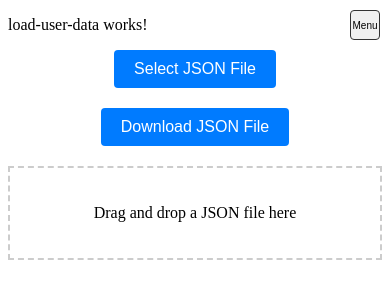
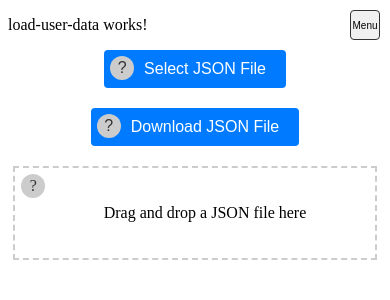
Before and after one commit to cmlykke/memolibre, an Angular app: page /load-user-data in a window 390 px wide. Shown: the top 300 px of the page. Built offline with nearby package versions, Linux system fonts and the light colour scheme.

Commit message:
2025-02-25_1357 added tooltips to buttons and textareas

```diff
--- a/src/app/app.component.css
+++ b/src/app/app.component.css
@@ -2,23 +2,21 @@
   list-style: none;
   padding: 0;
   margin: 0;
-  display: none; /* Default: Hidden */
+  display: none;
   flex-direction: column;
   background: #f9f9f9;
   border: 1px solid #ccc;
   position: absolute;
-  top: 40px; /* Position dropdown relative to the burger button */
+  top: 40px;
   right: 10px;
+  z-index: 1000; /* Ensures the menu stays on top */
 }
-
 .menu.open {
-  display: flex; /* Show the menu when the 'open' class is added */
+  display: flex;
 }
-
 .menu li {
   margin: 0;
 }
-
 .menu li a {
   display: block;
   text-decoration: none;
@@ -26,37 +24,31 @@
   color: #333;
   transition: background 0.2s;
 }
-
 .menu li a:hover {
   background: #ddd;
 }
-
 .burger-menu {
-  overflow: hidden; /* Ensures content stays within button dimensions */
-  width: 30px; /* Button width */
-  height: 30px; /* Button height */
-  font-size: 10px; /* Adjusts text size to fit */
-  line-height: 30px; /* Vertically centers the text */
-  text-align: center; /* Horizontally centers the text */
-  padding: 0; /* Prevents padding from affecting layout */
-  border: 1px solid #333; /* Adds a border to the button */
-  background-color: #f0f0f0; /* Sets the button background color */
-  color: #000; /* Sets the text color */
-  cursor: pointer; /* Adds a pointer cursor for better UX */
-  border-radius: 4px; /* Optional: Adds rounded corners */
+  overflow: hidden;
+  width: 30px;
+  height: 30px;
+  font-size: 10px;
+  line-height: 30px;
+  text-align: center;
+  padding: 0;
+  border: 1px solid #333;
+  background-color: #f0f0f0;
+  color: #000;
+  cursor: pointer;
+  border-radius: 4px;
   position: absolute;
-  top: 10px; /* Adjust as needed to fine-tune the vertical position */
-  right: 10px; /* Adjust as needed to fine-tune the horizontal position */
-
+  top: 10px;
+  right: 10px;
 }
-
-
 .burger-menu img {
-  display: block; /* Ensures the image is visible */
-  width: 50px; /* Update as appropriate for your icon size */
+  display: block;
+  width: 50px;
   height: 50px;
 }
-
 .burger-menu:focus {
   outline: none;
 }
--- a/src/app/create-deck-component/create-deck-component.component.css
+++ b/src/app/create-deck-component/create-deck-component.component.css
@@ -1,36 +1,21 @@
-.create-deck-container {
-  display: flex;
-  justify-content: center;
-  margin-bottom: 10px;
+/* Container for buttons and inputs */
+.create-deck-container,
+.input-container,
+.text-field-container {
+  margin-bottom: 20px;
+  text-align: center; /* Center all child elements */
 }
 
-.create-deck-button {
-  padding: 10px 16px;
-  font-size: 16px;
-  background-color: #007bff;
-  color: #ffffff;
-  border: none;
-  border-radius: 4px;
-  cursor: pointer;
-  transition: background-color 0.3s ease;
+/* Specific textarea adjustments */
+.create-deck-input {
+  width: 60vw; /* 80% of viewport width */
+  height: 150px; /* Fixed height for consistency */
+  resize: both; /* Allow user resizing */
 }
 
-.create-deck-button:hover {
-  background-color: #0056b3;
+/* Mobile adjustments */
+@media (max-width: 768px) {
+  .create-deck-input {
+    width: 60vw; /* 90% of viewport width on mobile */
+  }
 }
-
-.text-field-container {
-  display: flex;
-  justify-content: center;
-  margin-top: 10px;
-}
-
-.create-deck-input {
-  width: 50%; /* Text field width */
-  height: 50%;
-  padding: 10px;
-  font-size: 16px;
-  border: 1px solid #ccc;
-  border-radius: 4px;
-  box-sizing: border-box;
-}
--- a/src/app/create-deck-component/create-deck-component.component.ts
+++ b/src/app/create-deck-component/create-deck-component.component.ts
@@ -5,10 +5,11 @@ import { CommonModule } from '@angular/common';
 import {FlashCardDeckUpdate} from '../businesslogic/services/flash-card-deck-state-management/flash-card-deck-update';
 import {FlashCardDeck} from '../businesslogic/models/flashcarddeck'; // Import CommonModule for Angular directives
 import {Result} from '../angular/utils/types';
+import { TooltipDirective } from '../tooltip.directive';
 
 @Component({
   selector: 'app-create-deck-component',
-  imports: [CommonModule, FormsModule],
+  imports: [CommonModule, FormsModule, TooltipDirective],
   templateUrl: './create-deck-component.component.html',
   styleUrl: './create-deck-component.component.css',
   standalone: true,
--- a/src/app/load-user-data/load-user-data.component.css
+++ b/src/app/load-user-data/load-user-data.component.css
@@ -5,6 +5,9 @@
   text-align: center;
   cursor: pointer;
   transition: border 0.3s, background-color 0.3s;
+  width: 50%; /* Set width to 50% of the parent container */
+  margin: 0 auto; /* Center the drag-and-drop zone */
+  position: relative; /* For positioning child elements if needed */
 }
 
 .drag-drop-zone:hover {
@@ -17,24 +20,15 @@
   background-color: #e6f7ff;
 }
 
-/* File selection button styles */
+/* File selection container */
 .file-select-container {
   margin-bottom: 20px;
   text-align: center;
 }
 
+/* Override button padding */
 .file-select-button {
-  padding: 10px 20px;
-  background-color: #007bff;
-  color: white;
-  border: none;
-  cursor: pointer;
-  font-size: 16px;
-  border-radius: 4px;
-}
-
-.file-select-button:hover {
-  background-color: #0056b3;
+  padding: 10px 20px 10px 40px;
 }
 
 .file-select-button:active {
@@ -42,7 +36,15 @@
   box-shadow: 0 2px 4px rgba(0, 0, 0, 0.2) inset;
 }
 
-/* Hidden input to be triggered programmatically */
+/* Hidden input */
 .hidden-input {
   display: none;
 }
+
+/* Mobile adjustments */
+@media (max-width: 768px) {
+  .drag-drop-zone {
+    width: 80%; /* Wider on mobile for usability */
+    padding-left: 40px; /* Matches global button adjustment */
+  }
+}
--- a/src/app/load-user-data/load-user-data.component.html
+++ b/src/app/load-user-data/load-user-data.component.html
@@ -1,10 +1,14 @@
+<!-- src/app/load-user-data/load-user-data.component.html -->
 <p>load-user-data works!</p>
 
 <!-- Button to select a JSON file -->
 <div class="file-select-container">
+  <div class="button-wrapper">
     <button class="file-select-button" (click)="fileInput.click()">
       Select JSON File
+      <span class="tooltip-icon" appTooltip tooltipMessage="Click to choose a JSON file from your device">?</span>
     </button>
+  </div>
   <input
     #fileInput
     type="file"
@@ -14,21 +18,31 @@
   />
 </div>
 
-
+<!-- Button to download JSON file -->
 <div class="file-select-container">
+  <div class="button-wrapper">
     <button class="file-select-button" (click)="downloadFlashCardDeck()">
       Download JSON File
+      <span class="tooltip-icon" appTooltip tooltipMessage="Click to download the current FlashCardDeck as a JSON file">?</span>
     </button>
   </div>
-
-
+</div>
 
 <!-- Drag and drop zone -->
-<div
-  class="drag-drop-zone"
-  (dragover)="onDragOver($event)"
-  (drop)="onFileDrop($event)"
->
+<div class="drag-drop-zone" (dragover)="onDragOver($event)" (drop)="onFileDrop($event)">
+  <div class="drag-drop-wrapper">
     <p *ngIf="!fileName">Drag and drop a JSON file here</p>
     <p *ngIf="fileName">Dropped file: {{ fileName }}</p>
   </div>
+  <span class="tooltip-icon" appTooltip tooltipMessage="Drag a JSON file here to load it into the app">?</span>
+</div>
+
+<!-- Drag and drop zone
+<div class="drag-drop-wrapper">
+  <div class="drag-drop-zone" (dragover)="onDragOver($event)" (drop)="onFileDrop($event)">
+    <p *ngIf="!fileName">Drag and drop a JSON file here</p>
+    <p *ngIf="fileName">Dropped file: {{ fileName }}</p>
+  </div>
+  <span class="tooltip-icon" appTooltip tooltipMessage="Drag a JSON file here to load it">?</span>
+</div>
+-->
--- /dev/null
+++ b/src/app/tooltip.directive.ts
@@ -0,0 +1,84 @@
+// src/app/tooltip.directive.ts
+import { Directive, ElementRef, HostListener, Input, Renderer2, OnInit } from '@angular/core';
+
+@Directive({
+  selector: '[appTooltip]',
+  standalone: true
+})
+export class TooltipDirective implements OnInit {
+  @Input() tooltipMessage: string = ''; // The message to display in the tooltip
+  private tooltipElement: HTMLElement | null = null; // The tooltip DOM element
+  private isMobile: boolean = false; // Flag to detect mobile devices
+  private timeoutId: any; // For auto-hiding the tooltip on mobile
+
+  constructor(private el: ElementRef, private renderer: Renderer2) {}
+
+  ngOnInit() {
+    // Detect if the device supports touch (mobile)
+    this.isMobile = 'ontouchstart' in window || navigator.maxTouchPoints > 0;
+  }
+
+  // Show tooltip on hover (desktop only)
+  @HostListener('mouseenter') onMouseEnter() {
+    if (!this.isMobile) {
+      this.showTooltip();
+    }
+  }
+
+  // Hide tooltip when leaving hover (desktop only)
+  @HostListener('mouseleave') onMouseLeave() {
+    if (!this.isMobile) {
+      this.hideTooltip();
+    }
+  }
+
+  // Handle tap on mobile
+  @HostListener('click', ['$event']) onClick(event: Event) {
+    if (this.isMobile) {
+      event.stopPropagation(); // Prevent button action when tapping the icon
+      if (this.tooltipElement) {
+        this.hideTooltip(); // Hide if already visible
+      } else {
+        this.showTooltip(); // Show and auto-hide after 3 seconds
+        this.timeoutId = setTimeout(() => this.hideTooltip(), 3000);
+      }
+    }
+  }
+
+  private showTooltip() {
+    if (!this.tooltipMessage) return;
+
+    // Create the tooltip element
+    this.tooltipElement = this.renderer.createElement('div');
+    this.renderer.setStyle(this.tooltipElement, 'position', 'absolute');
+    this.renderer.setStyle(this.tooltipElement, 'background', '#333');
+    this.renderer.setStyle(this.tooltipElement, 'color', '#fff');
+    this.renderer.setStyle(this.tooltipElement, 'padding', '5px 10px');
+    this.renderer.setStyle(this.tooltipElement, 'borderRadius', '4px');
+    this.renderer.setStyle(this.tooltipElement, 'fontSize', '12px');
+    this.renderer.setStyle(this.tooltipElement, 'zIndex', '1000');
+
+    // Add the tooltip message
+    const text = this.renderer.createText(this.tooltipMessage);
+    this.renderer.appendChild(this.tooltipElement, text);
+
+    // Position the tooltip above the host element
+    const hostPos = this.el.nativeElement.getBoundingClientRect();
+    this.renderer.setStyle(this.tooltipElement, 'top', `${hostPos.top - 40}px`);
+    this.renderer.setStyle(this.tooltipElement, 'left', `${hostPos.left}px`);
+
+    // Append to the document body
+    this.renderer.appendChild(document.body, this.tooltipElement);
+  }
+
+  private hideTooltip() {
+    if (this.tooltipElement) {
+      this.renderer.removeChild(document.body, this.tooltipElement);
+      this.tooltipElement = null;
+    }
+    if (this.timeoutId) {
+      clearTimeout(this.timeoutId);
+      this.timeoutId = null;
+    }
+  }
+}
--- a/src/styles.css
+++ b/src/styles.css
@@ -1 +1,81 @@
 /* You can add global styles to this file, and also import other style files */
+.tooltip-icon {
+  position: absolute;
+  top: 4px;
+  left: 4px;
+  width: 18px;
+  height: 18px;
+  line-height: 18px;
+  text-align: center;
+  background-color: #ccc;
+  color: #333;
+  border-radius: 50%;
+  font-size: 12px;
+  cursor: help;
+  z-index: 10;
+}
+
+/* Shared wrapper styles */
+.button-wrapper,
+.input-wrapper,
+.textarea-wrapper,
+.drag-drop-wrapper {
+  position: relative;
+  display: inline-block;
+}
+
+/* Base button styles */
+button {
+  padding: 10px 16px 10px 34px; /* Room for tooltip */
+  font-size: 16px;
+  background-color: #007bff;
+  color: #ffffff;
+  border: none;
+  border-radius: 4px;
+  cursor: pointer;
+  transition: background-color 0.3s ease;
+  position: relative;
+}
+
+button:hover {
+  background-color: #0056b3;
+}
+
+/* Base input styles */
+input {
+  padding: 8px 8px 8px 30px;
+  border: 1px solid #ccc;
+  border-radius: 4px;
+  font-size: 16px;
+  box-sizing: border-box;
+}
+
+/* Base textarea styles */
+textarea {
+  padding: 10px 10px 10px 30px;
+  border: 1px solid #ccc;
+  border-radius: 4px;
+  font-size: 16px;
+  box-sizing: border-box;
+}
+
+/* Mobile adjustments */
+@media (max-width: 768px) {
+  .tooltip-icon {
+    width: 24px;
+    height: 24px;
+    font-size: 16px;
+    line-height: 24px;
+    top: 6px;
+    left: 6px;
+  }
+  button {
+    padding-left: 40px;
+  }
+  input {
+    padding-left: 36px;
+  }
+  textarea {
+    padding-left: 36px;
+  }
+}
```
Also changed, not shown: src/app/create-deck-component/create-deck-component.component.html (+60 -13 lines), src/app/load-user-data/load-user-data.component.ts (+18 -46 lines), 1 other file (tests, documents, lock files or other folders). Lines whose indentation alone changed are shown as unchanged.
